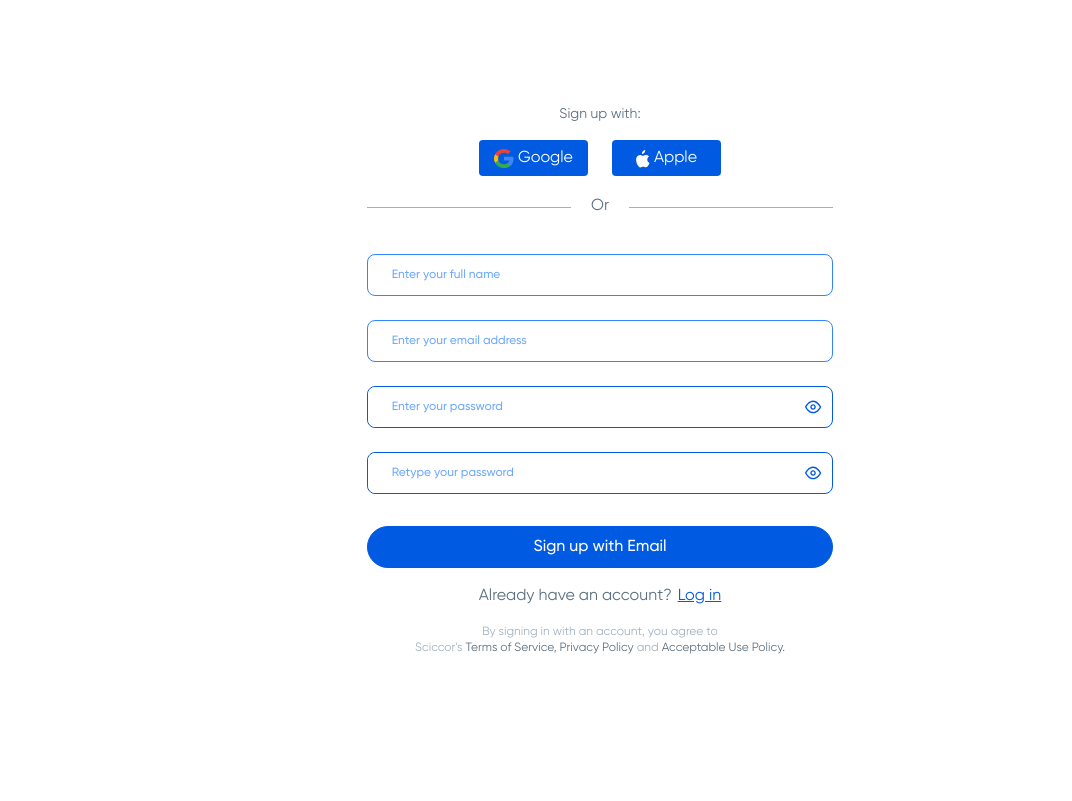
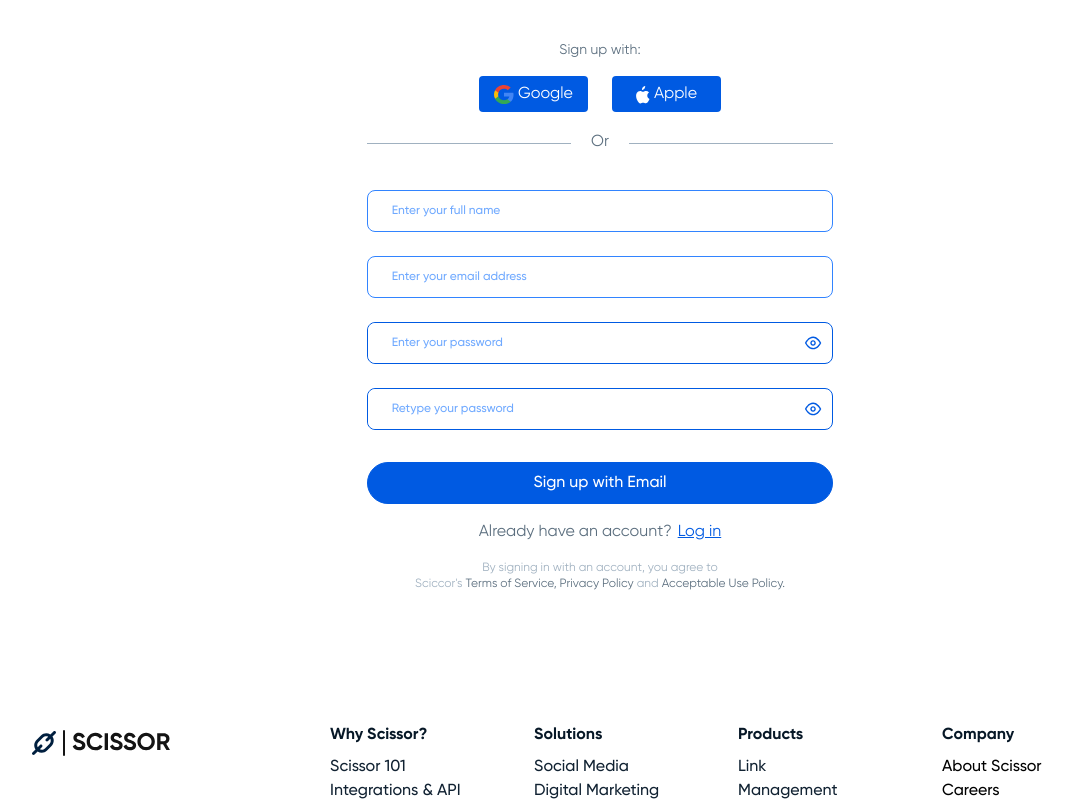
Before and after one commit to rahmlad-aramide/scissor, a React (Vite) app: page /sign-up in a window 1280 px wide. Shown: the top 801 px of the page, without its empty margins (40-1112 px from the left). Built offline with nearby package versions, Linux system fonts and the light colour scheme; grey boxes are pictures that could not be loaded.

Commit message:
update: fixed responsive issue on auth pages

```diff
--- a/src/pages/Login/Login.jsx
+++ b/src/pages/Login/Login.jsx
@@ -142,12 +142,12 @@ const Login = () => {
   };
   return (
     <>
-      <section className="h-full md:h-screen bg-white">
+      <section className="h-full bg-white">
         <ToastContainer />
-        <div className="flex h-full md:min-h-screen w-full flex-col items-center justify-start md:flex-row md:justify-center">
+        <div className="flex h-full md:min-h-full w-full flex-col items-center justify-start md:flex-row md:justify-center">
           <div className="order-1 flex h-fit w-full items-center justify-center md:order-2 md:h-full md:w-[45%]">
             <div className="my-auto h-full w-[90%] overflow-y-auto rounded-xl py-10">
-              <div className="h-full w-full overflow-y-auto">
+              <div className="">
                 <div className="mx-auto w-[90%] max-w-[600px]">
                   <div>
                     <h1 className="mb-4 text-sm text-neutral-500 text-center">
--- a/src/pages/SignUp/SignUp.jsx
+++ b/src/pages/SignUp/SignUp.jsx
@@ -91,12 +91,12 @@ const SignUp = () => {
 
   return (
     <>
-      <section className="h-full md:h-screen bg-white">
+      <section className="h-full bg-white">
         <ToastContainer />
-        <div className="flex h-full md:min-h-screen w-full flex-col items-center justify-start md:flex-row md:justify-center">
-          <div className="order-1 flex h-fit w-full items-center justify-center pt-0 md:pt-16 md:order-2 md:h-full md:w-[45%]">
-            <div className="my-auto h-full w-[90%] overflow-y-auto rounded-xl py-10">
-              <div className="h-full w-full overflow-y-auto">
+        <div className="flex h-full md:min-h-full w-full flex-col items-center justify-start md:flex-row md:justify-center">
+          <div className="order-1 flex h-fit w-full items-center justify-center md:order-2 md:h-full md:w-[45%]">
+            <div className="my-auto h-full w-[90%] rounded-xl py-10">
+              <div className="">
                 <form
                   onSubmit={handleSubmit}
                   className="mx-auto w-[90%] max-w-[600px]"
```
